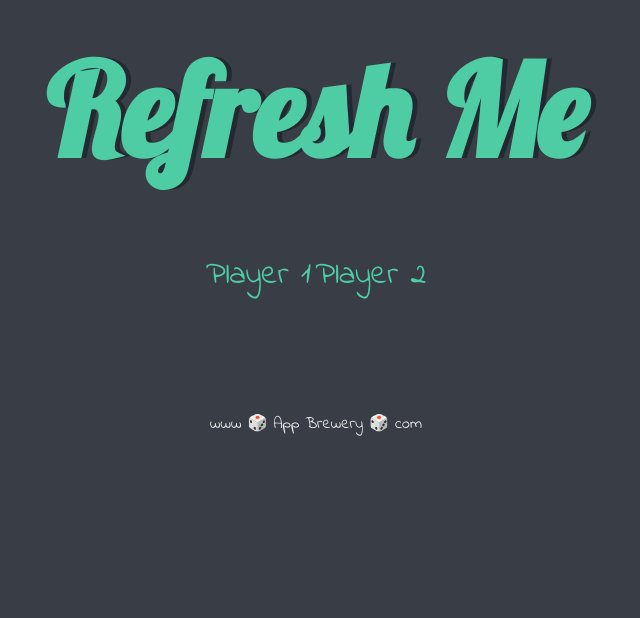
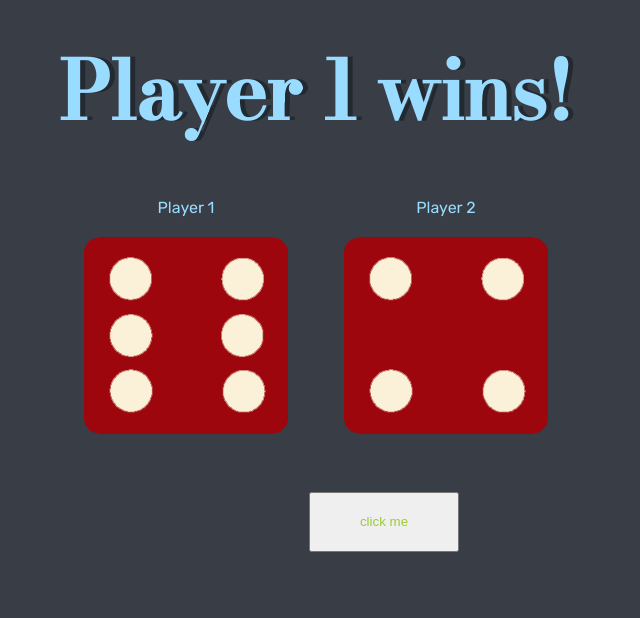
Before and after one commit to namrataa77/Dice-game, a plain HTML site: page dicee.html in a window 1280 px wide. Shown: the whole page, without its empty margins (324-964 px from the left). Drawn offline with nearby package versions, Linux system fonts and the light colour scheme.

Commit message:
Dice game

```diff
--- a/dicee.html
+++ b/dicee.html
@@ -5,7 +5,8 @@
     <title>Dicee</title>
     <link rel="stylesheet" href="styles.css">
     <link href="https://fonts.googleapis.com/css?family=Indie+Flower|Lobster" rel="stylesheet">
-
+    <link rel="stylesheet" href="images/">
+    <link href="https://fonts.googleapis.com/css2?family=Bodoni+Moda:wght@500&family=Pacifico&family=Rubik&display=swap" rel="stylesheet">
   </head>
   <body>
 
@@ -14,20 +15,21 @@
 
       <div class="dice">
         <p>Player 1</p>
-        <img class="img1" src="">
+        <img id = "img1" src="dice6.png">
       </div>
 
       <div class="dice">
         <p>Player 2</p>
-        <img class="img2" src="">
+        <img id ="img2" src="dice6.png">
       </div>
 
     </div>
-
+    <button onclick="refreshPage()" style="color: yellowgreen;">click me</button>
 
   </body>
 
   <footer>
-    www 🎲 App Brewery 🎲 com
+    <script src="index.js">
+    </script>
   </footer>
 </html>
--- /dev/null
+++ b/index.js
@@ -0,0 +1,38 @@
+var randomNumber1 = Math.floor((Math.random() * 6) + 1);
+var randomeImage = "dice" + randomNumber1 + ".png";
+var image1 = document.querySelectorAll("img")[0];
+
+image1.setAttribute("src", randomeImage);
+
+// image 2 here...
+
+var randomNumber2 = Math.floor((Math.random() * 6) + 1);
+var randomeImage2 = "dice" + randomNumber2 + ".png";
+
+document.querySelectorAll("img")[1].setAttribute("src", randomeImage2);
+
+if ( randomNumber1 > randomNumber2 ){
+
+    document.querySelector("h1").innerHTML = "Player 1 wins!";
+}
+
+else if ( randomNumber1 < randomNumber2) {
+
+    document.querySelector("h1").innerHTML = "Player 2 wins!";
+
+}
+
+else {
+    document.querySelector("h1").innerHTML = "Its a tie!";
+
+}
+
+
+function changeText() {
+    document.getElementById("text").innerHTML = "Second Text";
+  }
+
+  function refreshPage() {
+    // window.location.href = window.location.href;
+    location.reload();
+  }
--- a/styles.css
+++ b/styles.css
@@ -16,16 +16,16 @@ body {
 
 h1 {
   margin: 30px;
-  font-family: 'Lobster', cursive;
+  font-family: 'Bodoni Moda', serif;
   text-shadow: 5px 0 #232931;
-  font-size: 8rem;
-  color: #4ECCA3;
+  font-size: 5rem;
+  color: #9ADCFF;
 }
 
 p {
-  font-size: 2rem;
-  color: #4ECCA3;
-  font-family: 'Indie Flower', cursive;
+  font-size: 1rem;
+  color: #9ADCFF;
+  font-family: 'Rubik', sans-serif;
 }
 
 img {
@@ -39,3 +39,12 @@ footer {
   font-family: 'Indie Flower', cursive;
 
 }
+
+
+button{
+  margin-left: 625px;
+  margin-top: 50px;
+  width: 150px;
+  height: 60px;
+  color: #FFF89A;
+}
```
Also changed, not shown: dice1.png (renamed from images/dice1.png), dice2.png (renamed from images/dice2.png), dice3.png (renamed from images/dice3.png), dice4.png (renamed from images/dice4.png), dice5.png (renamed from images/dice5.png), dice6.png (renamed from images/dice6.png).
